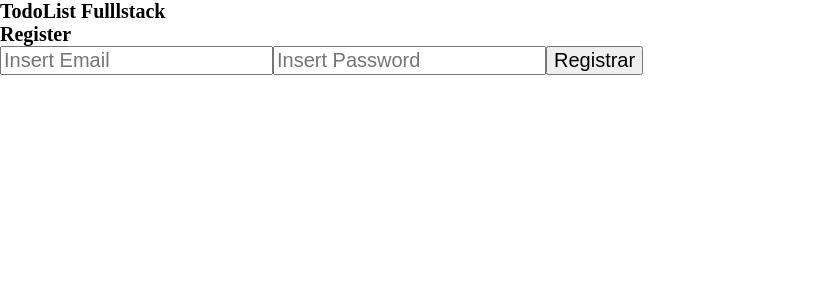
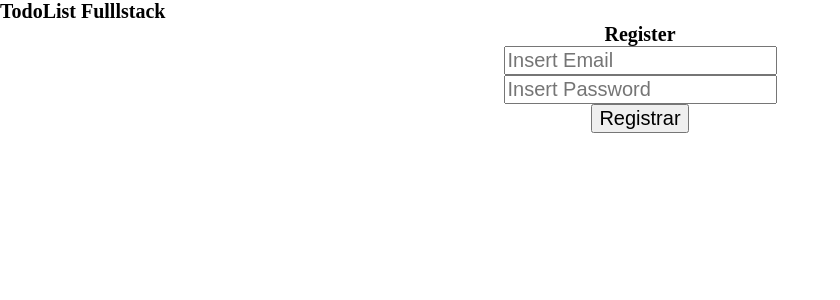
Before and after one commit to Guirosa10/Desafio-Tecnico-FullStack-APP, a React (Create React App) app in the folder frontend/: page / in a window 1280 px wide. Shown: the top 300 px of the page, without its empty margins (0-840 px from the left). Built offline with nearby package versions, Linux system fonts and the light colour scheme.

Commit message:
feat: registration verifications done on frontend

```diff
--- /dev/null
+++ b/frontend/src/pages/Registration/Registration.css
@@ -0,0 +1,5 @@
+.registration-form {
+  display: flex;
+  flex-direction: column;
+  align-items: center;
+}
--- a/frontend/src/pages/Registration/Registration.jsx
+++ b/frontend/src/pages/Registration/Registration.jsx
@@ -1,20 +1,25 @@
 import React, { useState } from 'react';
 import axios from 'axios';
+import './Registration.css';
 
 export default function Registration() {
   const [email, setEmail] = useState('');
   const [password, setPassword] = useState('');
+  const [errorState, setErrorState] = useState('');
+
   const submitForm = (e) => {
+    setErrorState('');
     e.preventDefault();
     const body = {
       email,
       password,
     };
-    axios.post('http://localhost:4000/registration', body).then((response) => console.log(response));
+    axios.post('http://localhost:4000/registration', body)
+      .catch((error) => setErrorState(JSON.stringify(error.response.data)));
   };
 
   return (
-    <form onSubmit={submitForm}>
+    <form onSubmit={submitForm} className="registration-form">
       <h1>Register</h1>
       <input
         type="email"
@@ -33,6 +38,11 @@ export default function Registration() {
       >
         Registrar
       </button>
+      {
+        errorState && (
+          <p>{ errorState }</p>
+        )
+      }
     </form>
   );
 }
```
